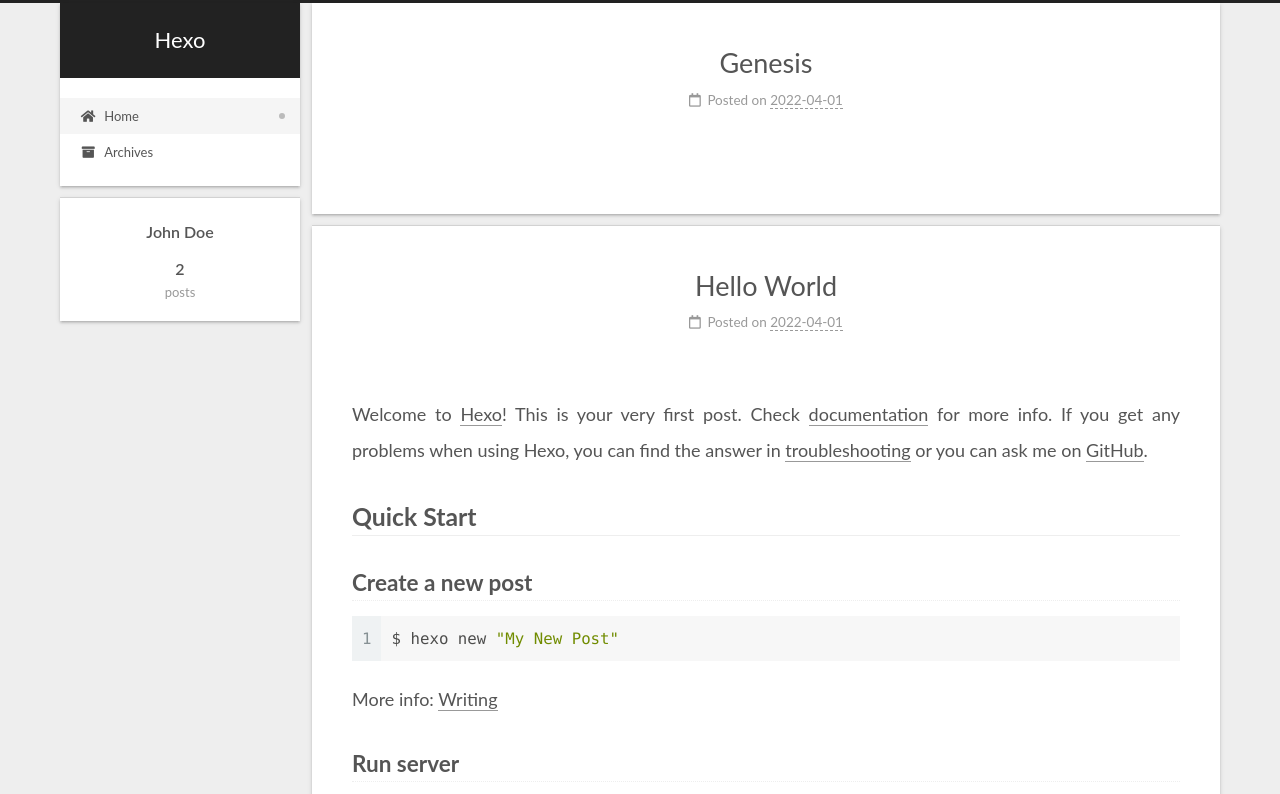
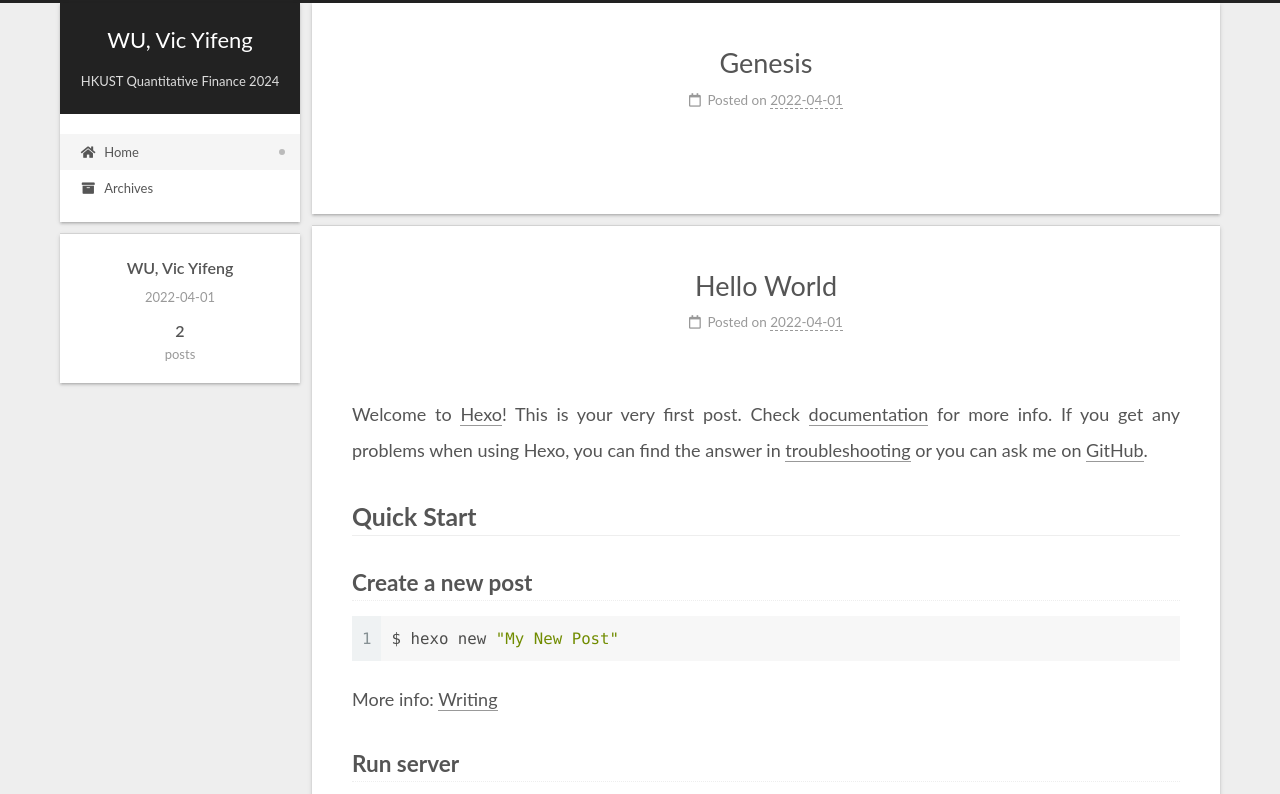
Before and after one commit to VicWu07/VicWu07.github.io, a plain HTML site: page index.html in a window 1280 px wide. Shown: the top 794 px of the page. Drawn offline with Linux system fonts and the light colour scheme.

Commit message:
Site updated: 2022-04-01 15:43:50

```diff
--- a/index.html
+++ b/index.html
@@ -20,12 +20,14 @@
     var CONFIG = {"hostname":"example.com","root":"/","scheme":"Gemini","version":"7.8.0","exturl":false,"sidebar":{"position":"left","display":"post","padding":18,"offset":12,"onmobile":false},"copycode":{"enable":false,"show_result":false,"style":null},"back2top":{"enable":true,"sidebar":false,"scrollpercent":false},"bookmark":{"enable":false,"color":"#222","save":"auto"},"fancybox":false,"mediumzoom":false,"lazyload":false,"pangu":false,"comments":{"style":"tabs","active":null,"storage":true,"lazyload":false,"nav":null},"algolia":{"hits":{"per_page":10},"labels":{"input_placeholder":"Search for Posts","hits_empty":"We didn't find any results for the search: ${query}","hits_stats":"${hits} results found in ${time} ms"}},"localsearch":{"enable":false,"trigger":"auto","top_n_per_article":1,"unescape":false,"preload":false},"motion":{"enable":true,"async":false,"transition":{"post_block":"fadeIn","post_header":"slideDownIn","post_body":"slideDownIn","coll_header":"slideLeftIn","sidebar":"slideUpIn"}}};
   </script>
 
-  <meta property="og:type" content="website">
-<meta property="og:title" content="Hexo">
+  <meta name="description" content="2022-04-01">
+<meta property="og:type" content="website">
+<meta property="og:title" content="WU, Vic Yifeng">
 <meta property="og:url" content="http://example.com/index.html">
-<meta property="og:site_name" content="Hexo">
+<meta property="og:site_name" content="WU, Vic Yifeng">
+<meta property="og:description" content="2022-04-01">
 <meta property="og:locale" content="en_US">
-<meta property="article:author" content="John Doe">
+<meta property="article:author" content="WU, Vic Yifeng">
 <meta name="twitter:card" content="summary">
 
 <link rel="canonical" href="http://example.com/">
@@ -41,7 +43,7 @@
   };
 </script>
 
-  <title>Hexo</title>
+  <title>WU, Vic Yifeng</title>
 
 
 
@@ -92,9 +94,10 @@
 
     <a href="/" class="brand" rel="start">
       <span class="logo-line-before"><i></i></span>
-      <h1 class="site-title">Hexo</h1>
+      <h1 class="site-title">WU, Vic Yifeng</h1>
       <span class="logo-line-after"><i></i></span>
     </a>
+      <p class="site-subtitle" itemprop="description">HKUST Quantitative Finance 2024</p>
   </div>
 
   <div class="site-nav-right">
@@ -149,12 +152,12 @@
 
     <span hidden itemprop="author" itemscope itemtype="http://schema.org/Person">
       <meta itemprop="image" content="/images/avatar.gif">
-      <meta itemprop="name" content="John Doe">
-      <meta itemprop="description" content="">
+      <meta itemprop="name" content="WU, Vic Yifeng">
+      <meta itemprop="description" content="2022-04-01">
     </span>
 
     <span hidden itemprop="publisher" itemscope itemtype="http://schema.org/Organization">
-      <meta itemprop="name" content="Hexo">
+      <meta itemprop="name" content="WU, Vic Yifeng">
     </span>
       <header class="post-header">
         <h2 class="post-title" itemprop="name headline">
@@ -206,12 +209,12 @@
 
     <span hidden itemprop="author" itemscope itemtype="http://schema.org/Person">
       <meta itemprop="image" content="/images/avatar.gif">
-      <meta itemprop="name" content="John Doe">
-      <meta itemprop="description" content="">
+      <meta itemprop="name" content="WU, Vic Yifeng">
+      <meta itemprop="description" content="2022-04-01">
     </span>
 
     <span hidden itemprop="publisher" itemscope itemtype="http://schema.org/Organization">
-      <meta itemprop="name" content="Hexo">
+      <meta itemprop="name" content="WU, Vic Yifeng">
     </span>
       <header class="post-header">
         <h2 class="post-title" itemprop="name headline">
@@ -326,8 +329,8 @@
 
       <div class="site-overview-wrap sidebar-panel">
         <div class="site-author motion-element" itemprop="author" itemscope itemtype="http://schema.org/Person">
-  <p class="site-author-name" itemprop="name">John Doe</p>
-  <div class="site-description" itemprop="description"></div>
+  <p class="site-author-name" itemprop="name">WU, Vic Yifeng</p>
+  <div class="site-description" itemprop="description">2022-04-01</div>
 </div>
 <div class="site-state-wrap motion-element">
   <nav class="site-state">
@@ -366,7 +369,7 @@
   <span class="with-love">
     <i class="fa fa-heart"></i>
   </span>
-  <span class="author" itemprop="copyrightHolder">John Doe</span>
+  <span class="author" itemprop="copyrightHolder">WU, Vic Yifeng</span>
 </div>
   <div class="powered-by">Powered by <a href="https://hexo.io/" class="theme-link" rel="noopener" target="_blank">Hexo</a> & <a href="https://theme-next.org/" class="theme-link" rel="noopener" target="_blank">NexT.Gemini</a>
   </div>
```
Also changed, not shown: 2022/04/01/Genesis/index.html (+14 -11 lines), 2022/04/01/hello-world/index.html (+11 -10 lines), archives/2022/04/index.html (+12 -9 lines), archives/2022/index.html (+12 -9 lines), archives/index.html (+12 -9 lines), 1 other file.
